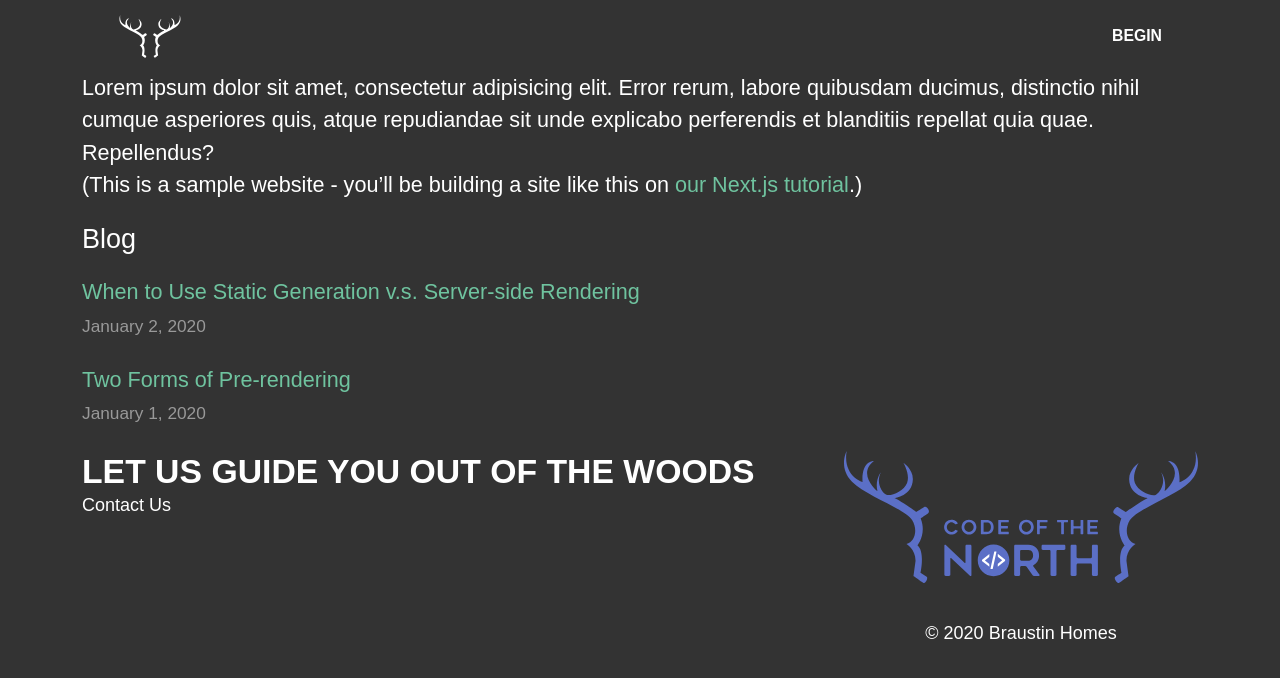
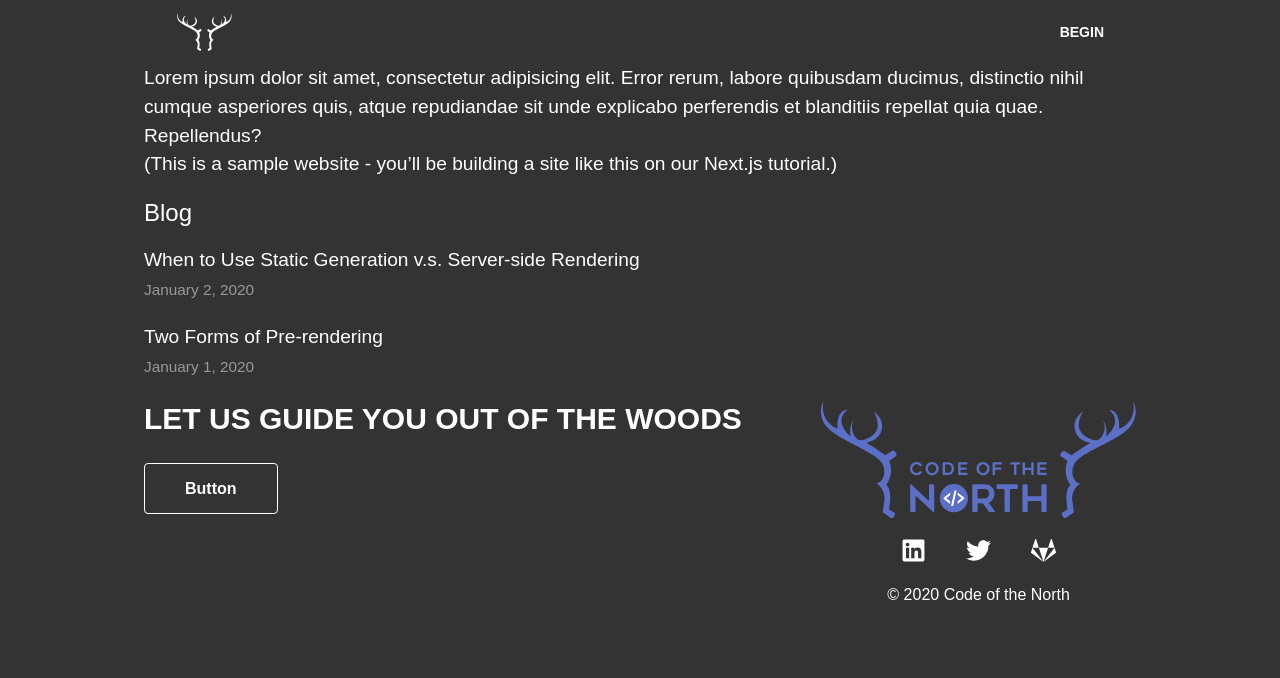
Before and after one commit to 8ctopotamus/cotn-next, a Next.js app: page / in a window 1280 px wide. Shown: the top 678 px of the page. Built offline with nearby package versions, Linux system fonts and the light colour scheme.

Commit message:
SocIcons

```diff
--- a/components/footer/index.js
+++ b/components/footer/index.js
@@ -1,14 +1,18 @@
 import Logo from '../logo'
+import SocIcons from '../soc-icons'
 
 const Footer = () => (
   <footer className="grid md:grid-cols-3 gap-6">
     <div className="col-span-2">
-      <h2 className="text-3xl font-bold">LET US GUIDE YOU OUT OF THE WOODS</h2>
-      <button>Contact Us</button>
+      <h2 className="text-3xl font-bold mb-10">LET US GUIDE YOU OUT OF THE WOODS</h2>
+      <a href="#" className="bg-transparent hover:bg-blue-500 text-white font-semibold hover:text-white py-4 px-10 border border-white hover:border-transparent rounded">
+        Button
+      </a>
     </div>
     <div className="text-center">
-      <Logo full={true} fill="#5b6fc6" className="mb-8" />
-      <span>© {new Date().getFullYear()} Braustin Homes</span>
+      <Logo full={true} fill="#5b6fc6" />
+      <SocIcons />
+      <span>© {new Date().getFullYear()} Code of the North</span>
     </div>
   </footer>
 )
--- a/components/footer/index.module.css
+++ /dev/null
@@ -1,3 +0,0 @@
-.logo {
-  fill: red;
-}
--- a/components/navbar/index.js
+++ b/components/navbar/index.js
@@ -1,6 +1,9 @@
+import { useState } from 'react'
 import Logo from '../logo'
 
-const Navbar = () => (
+const Navbar = () => {
+  const [open, setOpen] = useState(false)
+  return (
     <nav>
       <div className="max-w-7xl mx-auto px-2 sm:px-6 lg:px-8">
         <div className="relative flex items-center justify-between h-16">
@@ -23,31 +26,37 @@ const Navbar = () => (
           <div className="absolute inset-y-0 right-0 flex items-center pr-2 sm:static sm:inset-auto sm:ml-6 sm:pr-0">
             <div className="ml-3 relative">
               <div>
-              <button className="flex text-sm font-bold rounded-full focus:outline-none focus:ring-2 focus:ring-offset-2 focus:ring-offset-gray-800 focus:ring-white" id="user-menu" aria-haspopup="true">
+                <button
+                  onClick={() => setOpen(!open)}
+                  className="flex text-sm font-bold rounded-full focus:outline-none focus:ring-2 focus:ring-offset-2 focus:ring-offset-gray-800 focus:ring-white" id="user-menu" aria-haspopup="true"
+                >
                   <span className="sr-only">Open user menu</span>
                   <span>BEGIN</span>
                 </button>
               </div>
               {/* dropdown menu */}
-            {/* <div className="origin-top-right absolute right-0 mt-2 w-48 rounded-md shadow-lg py-1 bg-white ring-1 ring-black ring-opacity-5" role="menu" aria-orientation="vertical" aria-labelledby="user-menu">
+              { open && (
+                <div className="bg-gray-50 origin-top-right absolute right-0 mt-2 w-48 rounded-md shadow-lg py-1 ring-1 ring-black ring-opacity-5" role="menu" aria-orientation="vertical" aria-labelledby="user-menu">
                   <a href="#" className="block px-4 py-2 text-sm text-gray-700 hover:bg-gray-100" role="menuitem">Your Profile</a>
                   <a href="#" className="block px-4 py-2 text-sm text-gray-700 hover:bg-gray-100" role="menuitem">Settings</a>
                   <a href="#" className="block px-4 py-2 text-sm text-gray-700 hover:bg-gray-100" role="menuitem">Sign out</a>
-        </div> */}
+                </div>
+              )}
             </div>
           </div>
         </div>
       </div>
 
-    <div className="hidden sm:hidden">
+      {/* <div className="hidden sm:hidden">
         <div className="px-2 pt-2 pb-3 space-y-1">
           <a href="#" className="bg-gray-900 text-white block px-3 py-2 rounded-md text-base font-medium">Dashboard</a>
           <a href="#" className="text-gray-300 hover:bg-gray-700 hover:text-white block px-3 py-2 rounded-md text-base font-medium">Team</a>
           <a href="#" className="text-gray-300 hover:bg-gray-700 hover:text-white block px-3 py-2 rounded-md text-base font-medium">Projects</a>
           <a href="#" className="text-gray-300 hover:bg-gray-700 hover:text-white block px-3 py-2 rounded-md text-base font-medium">Calendar</a>
         </div>
-    </div>
+      </div> */}
     </nav>
   )
+}
 
 export default Navbar
--- /dev/null
+++ b/components/soc-icons/index.js
@@ -0,0 +1,31 @@
+import {
+  FaGitlab,
+  FaLinkedin,
+  FaTwitter,
+} from 'react-icons/fa'
+
+const socials = {
+  'https://jm.linkedin.com/company/codeofthenorth': FaLinkedin,
+  'https://twitter.com/codeofthenorth': FaTwitter,
+  'https://gitlab.codeofthenorth.com': FaGitlab,
+}
+
+const SocMedia = () => (
+  <div className="flex justify-center align-center">
+    {Object.entries(socials).map(([href, IconComponent]) => {
+      return (
+        <a
+          href={href}
+          className="m-5"
+          target="_blank"
+          rel="noreferrer noopener"
+          key={href}
+        >
+          <IconComponent size={25} />
+        </a>
+      )}
+    )}
+  </div>
+)
+
+export default SocMedia
--- a/styles/global.css
+++ b/styles/global.css
@@ -1,7 +1,6 @@
 @tailwind base;
 @tailwind components;
 @tailwind utilities;
-
 
 :root {
   --black: #333333;
@@ -9,34 +8,8 @@
   --green: #6fc39f;
 }
 
-html,
 body {
-  padding: 0;
-  margin: 0;
   font-family: 'Montserrat', sans-serif;
-  line-height: 1.6;
-  font-size: 18px;
-}
-
-body {
   background: var(--black);
   color: white;
 }
-
-* {
-  box-sizing: border-box;
-}
-
-a {
-  color: var(--green);
-  text-decoration: none;
-}
-
-a:hover {
-  text-decoration: underline;
-}
-
-img {
-  max-width: 100%;
-  display: block;
-}
--- a/tailwind.config.js
+++ b/tailwind.config.js
@@ -2,6 +2,7 @@ module.exports = {
   purge: ['./pages/**/*.js', './components/**/*.js'], // remove unused styles in production
   darkMode: false, // or 'media' or 'class'
   theme: {
+
     extend: {},
   },
   variants: {
```
Lines whose indentation alone changed are shown as unchanged.
